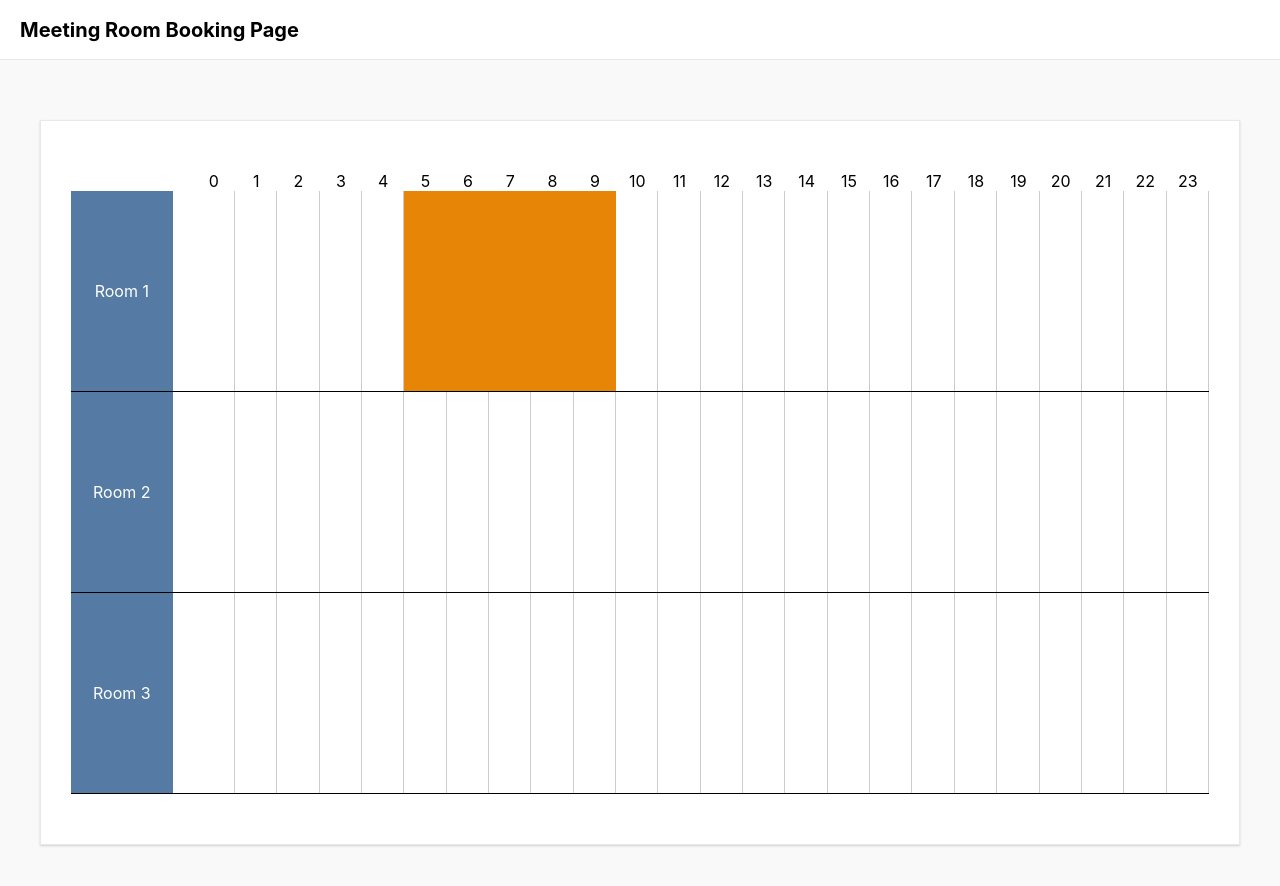
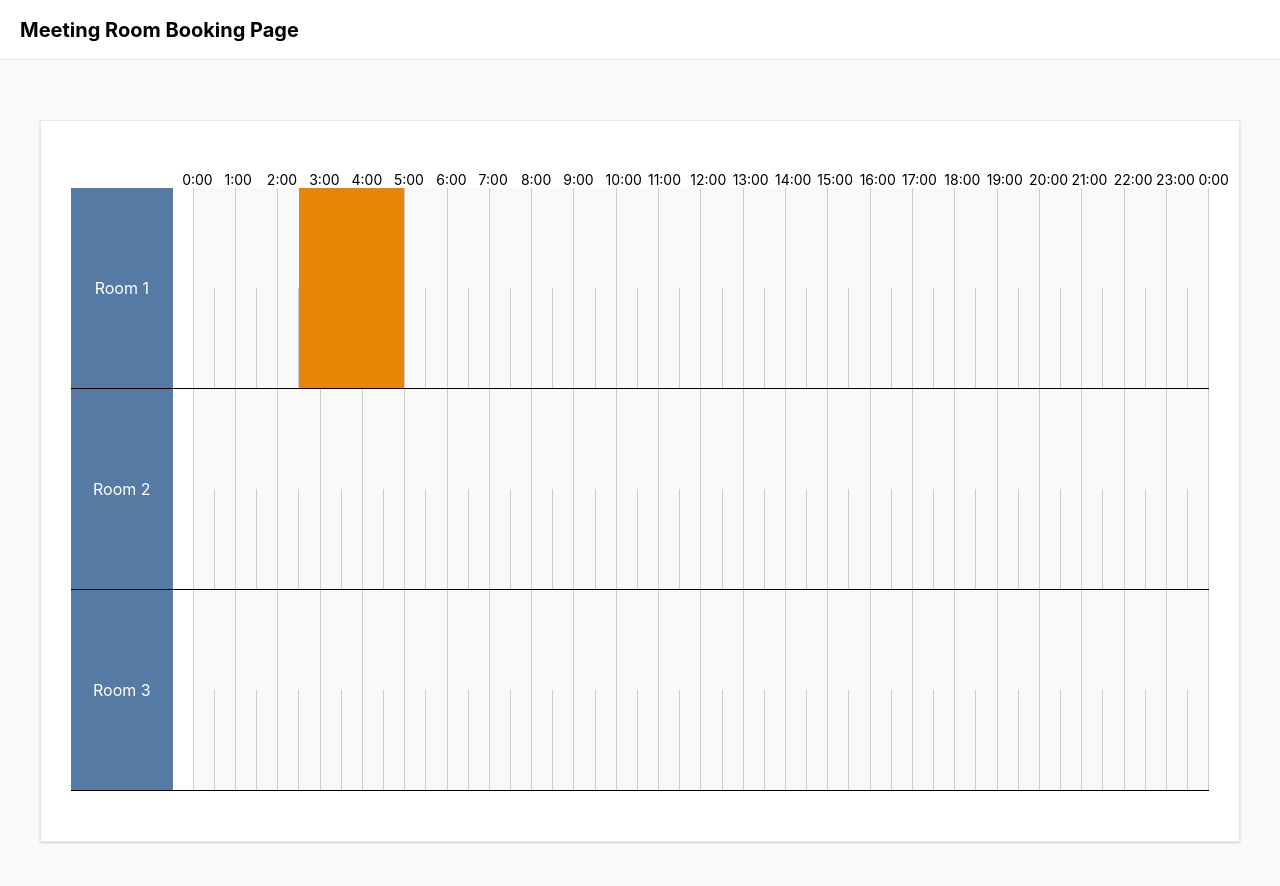
Before and after one commit to Chenmo1212/meeting-scheduler, a React (Create React App) app: page / in a window 1280 px wide. Shown: the top 886 px of the page. Built offline with nearby package versions, Linux system fonts and the light colour scheme.

Commit message:
style: add half hour timescale

```diff
--- a/src/components/Scheduler/Scheduler.css
+++ b/src/components/Scheduler/Scheduler.css
@@ -16,6 +16,11 @@
   display: flex;
   width: 100%;
   text-align: center;
+  font-size: 14px;
+}
+
+.labels div {
+  transform: translate(50%, 0);
 }
 
 .room {
@@ -42,10 +47,33 @@
 }
 
 .main .unit {
-  float: left;
   height: 100%;
   min-width: 20px;
-  border-right: 1px solid #ccc;
+  position: relative;
+  background-color: #faf9fa;
+}
+
+.main .unit:nth-child(odd):after {
+  content: "";
+  position: absolute;
+  bottom: 0;
+  right: 0;
+  height: 50%;
+  width: 1px;
+  background: #ccc;
+}
+.main .unit:nth-child(even):after {
+  content: "";
+  position: absolute;
+  bottom: 0;
+  right: 0;
+  height: 100%;
+  width: 1px;
+  background: #ccc;
+}
+
+.main .unit:first-child {
+  border-left: 1px solid #ccc;
 }
 
 .main .unit:hover {
--- a/src/components/Scheduler/Scheduler.jsx
+++ b/src/components/Scheduler/Scheduler.jsx
@@ -20,14 +20,21 @@ const Scheduler = ({rooms, units, meetings, setMeetings}) => {
   const [isMove, setIsMove] = useState(false);
 
   const [unitWidth, setUnitWidth] = useState(0);
-
+  const [unitLabels, setUnitLabels] = useState([]);
   const unitsRef = useRef(null);
 
   useEffect(() => {
     if (unitsRef.current) {
       setUnitWidth(unitsRef.current.getBoundingClientRect().width / units.length);
+      setUnitLabels(getLabels());
     }
   }, [units, unitsRef]);
+
+  const getLabels = () => {
+    let res = units.map((unit, idx) => idx % 2 === 0 ? idx / 2 + ":00" : '')
+    res.push("0:00");
+    return res;
+  }
 
   const onUnitMouseDown = (room, unitIdx) => {
     console.log(`[onUnitMouseDown]: ${room.id}, ${unitIdx}`);
@@ -64,8 +71,8 @@ const Scheduler = ({rooms, units, meetings, setMeetings}) => {
       <div className="unit-label">
         <div className="left"/>
         <div className="labels">
-          {units.map((_, unitIdx) => (
-            <div key={unitIdx} style={{"width": unitWidth + "px"}}>{unitIdx}</div>
+          {unitLabels.map((label, unitIdx) => (
+            <div key={unitIdx} style={{"width": unitWidth + "px"}}>{label}</div>
           ))}
         </div>
       </div>
--- a/src/pages/Home/Home.jsx
+++ b/src/pages/Home/Home.jsx
@@ -57,7 +57,7 @@ const MeetingDetails = () => {
 
 const Home = () => {
   const rooms = [{id: 1}, {id: 2}, {id: 3}]
-  const units = Array.from({length: 24}, (_, index) => index + 1);
+  const units = Array.from({length: 48}, (_, index) => index + 1);
   const [meetings, setMeetings] = useState([{
     id: 1, roomId: 1, start: 5, end: 10,
   }]);
```
